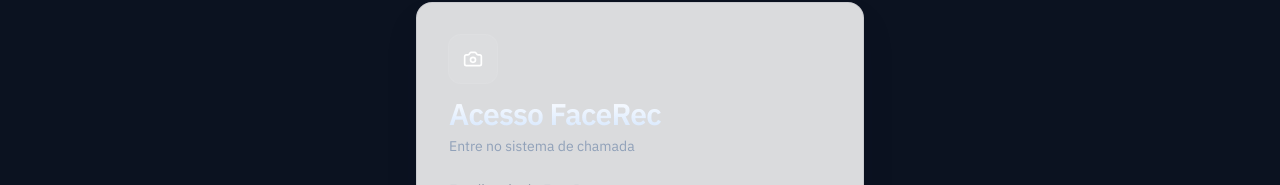
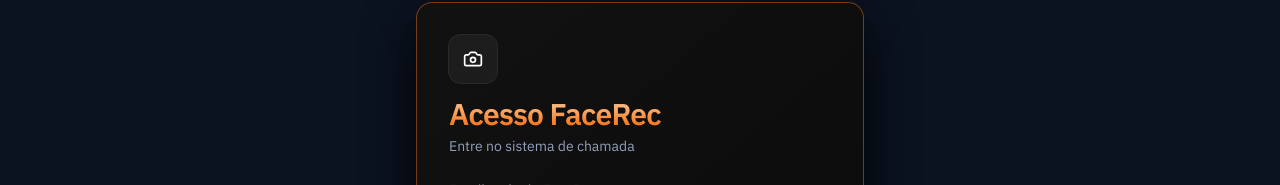
Before and after one commit to joaocodigoshtmls/FaceRec, a React (Vite) app in the folder frontend/: page /login in a window 1280 px wide. Shown: the part 113-298 px from the top of the page. Built offline with nearby package versions, Linux system fonts and the light colour scheme; no server answers.

Commit message:
feat: tema preto e laranja

```diff
--- a/frontend/index.css
+++ b/frontend/index.css
@@ -3,15 +3,23 @@
 
 /* === Tema base === */
 :root{
-  --bg: 255 255 255;             /* fundo branco */
-  --bg-secondary: 255 255 255;   /* variação branca */
-  --card: 255 255 255;            /* superfícies brancas */
-  --card-soft: 255 255 255;
-  --text: 15 23 42;               /* texto escuro */
-  --muted: 100 116 139;           /* texto secundário mais escuro */
+  /* Paleta preta + laranja */
+  --bg: 0 0 0;                  /* fundo preto profundo */
+  --bg-secondary: 12 12 12;     /* variação sutil de preto */
+  --card: 18 18 18;             /* superfícies principais */
+  --card-soft: 26 26 26;        /* superfícies suaves */
+  --text: 250 250 250;          /* texto principal bem claro */
+  --muted: 156 163 175;         /* texto secundário */
 
-  --surface-border: rgba(203, 213, 225, 0.3);
-  --surface-shadow: 0 25px 60px rgba(8, 22, 48, 0.15);
+  /* Laranja como cor de destaque principal */
+  --brand-hex: #f97316;         /* laranja principal */
+  --accent-primary: #f97316;    /* botões, links, estados ativos */
+  --accent-secondary: #fed7aa;  /* detalhes suaves em laranja claro */
+  --accent-warning: #f97316;
+
+  /* Bordas e sombras mais neutras/laranja */
+  --surface-border: rgba(249, 115, 22, 0.35);
+  --surface-shadow: 0 25px 60px rgba(0, 0, 0, 0.85);
 
   /* Layout/escala */
   --container-max: 72rem;
@@ -26,12 +34,15 @@
 html, body, #root { height: 100%; }
 body{
   margin: 0;
+  /* Gradiente em camadas com fundo preto + brilhos laranja */
+  background-color: #000000;
   background:
-    radial-gradient(circle at 20% 10%, rgba(255, 255, 255, 0.3), transparent 55%),
-    radial-gradient(circle at 80% 0%, rgba(255, 122, 26, 0.08), transparent 65%),
+    radial-gradient(circle at 10% 0%, rgba(249, 115, 22, 0.16), transparent 55%),
+    radial-gradient(circle at 90% 100%, rgba(249, 115, 22, 0.12), transparent 55%),
     linear-gradient(180deg,
       rgba(var(--bg), 1) 0%,
-      rgba(var(--bg-secondary), 1) 100%);
+      rgba(var(--bg-secondary), 1) 45%,
+      rgba(0, 0, 0, 1) 100%);
   color: rgb(var(--text));
   font-family: 'IBM Plex Sans', Inter, system-ui, ui-sans-serif, Arial, sans-serif;
   -webkit-font-smoothing: antialiased;
@@ -316,14 +327,14 @@ img, video, canvas{ max-width:100%; height:auto; border-radius: 12px; }
 
 /* === Glass + heading (landing/login) === */
 .glass {
-  background: rgba(255, 255, 255, 0.85);
-  border: 1px solid rgba(15, 23, 42, 0.08);
-  backdrop-filter: blur(16px);
-  -webkit-backdrop-filter: blur(16px);
-  box-shadow: 0 20px 35px rgba(15, 23, 42, 0.08);
+  background: linear-gradient(140deg, rgba(18, 18, 18, 0.96), rgba(10, 10, 10, 0.94));
+  border: 1px solid rgba(249, 115, 22, 0.45);
+  backdrop-filter: blur(18px);
+  -webkit-backdrop-filter: blur(18px);
+  box-shadow: 0 20px 50px rgba(0, 0, 0, 0.9);
 }
 .heading-gradient {
-  background: linear-gradient(180deg, #ffffff, #dbeafe 85%);
+  background: linear-gradient(180deg, #fed7aa, #f97316 85%);
   -webkit-background-clip: text;
   background-clip: text;
   color: transparent;
```
